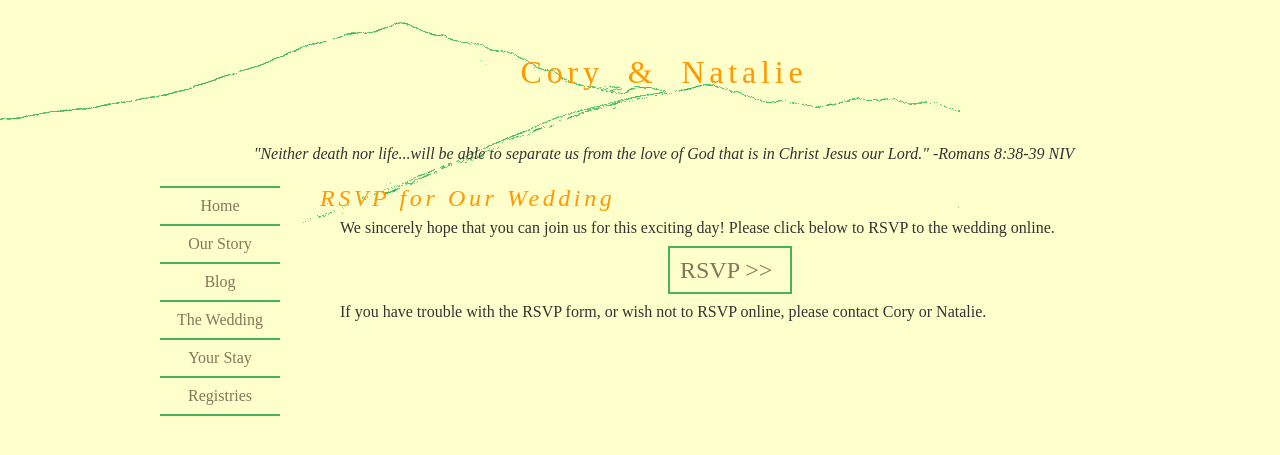
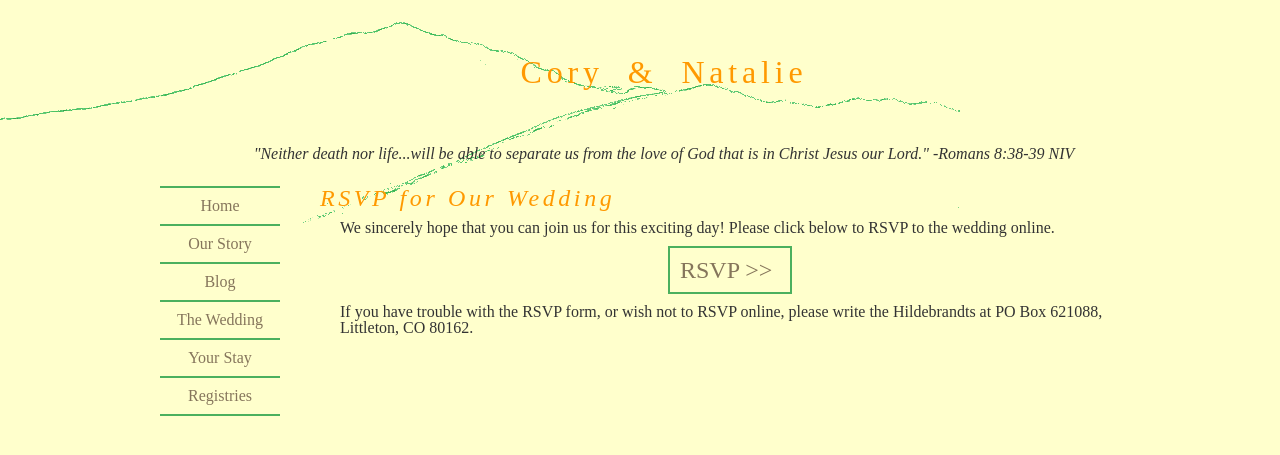
Before and after one commit to natalieh/wedding, a Jekyll site: the page built from rsvp/index.html, in a window 1280 px wide. Shown: the top 455 px of the page. Built offline with Jekyll 4.4.1, drawn with Linux system fonts in a browser that asks for light colours.

Commit message:
Update index.html

```diff
--- a/rsvp/index.html
+++ b/rsvp/index.html
@@ -11,6 +11,6 @@ layout: default
         <a href="https://docs.google.com/forms/d/1YwDootYgcZC1dSfthRjePrtWoKRPbvkR-iU7UJ6BVEc/viewform" class="rsvp" target="blank">RSVP >></a>
     </p>
     <p>
-        If you have trouble with the RSVP form, or wish not to RSVP online, please contact Cory or Natalie.
+        If you have trouble with the RSVP form, or wish not to RSVP online, please write the Hildebrandts at PO Box 621088, Littleton, CO 80162.
     </p>
 </article>
```
